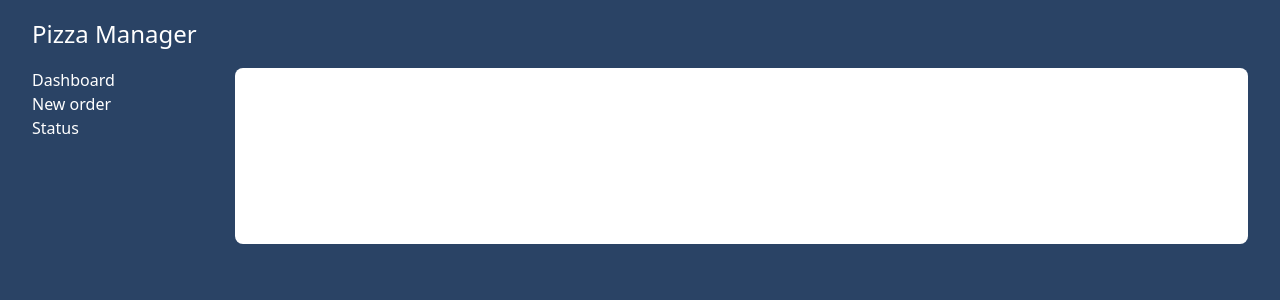
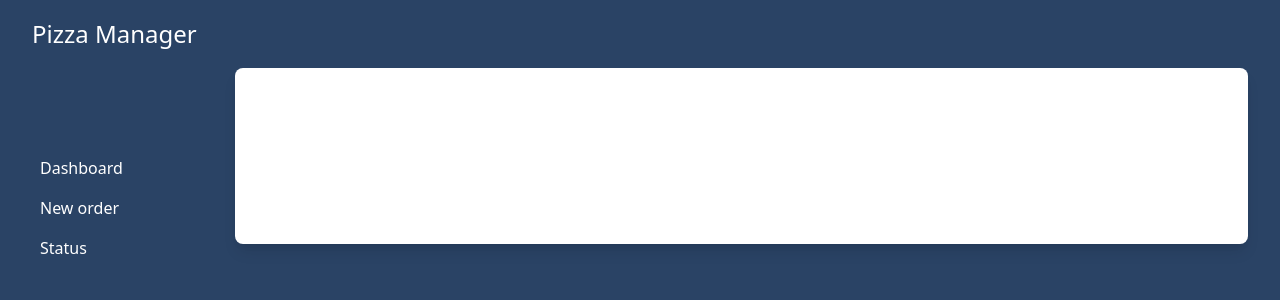
Before and after one commit to tsvetkovamaria/react-typescript-pizza-spa, a React (Create React App) app: page / in a window 1280 px wide. Shown: the top 300 px of the page. Built offline with nearby package versions, Linux system fonts and the light colour scheme; no server answers.

Commit message:
minor ui fixes

```diff
--- a/src/App.tsx
+++ b/src/App.tsx
@@ -18,18 +18,18 @@ function App() {
                         <Link className="text-2xl" to="/">Pizza Manager</Link>
                     </header>
                     <div className="flex justify-between">
-                        <ul className="w-1/6">
-                            <li>
+                        <ul className="w-1/6 pt-20">
+                            <li className="p-2">
                                 <Link to="/">Dashboard</Link>
                             </li>
-                            <li>
+                            <li className="p-2">
                                 <Link to="/new">New order</Link>
                             </li>
-                            <li>
+                            <li className="p-2">
                                 <Link to="/status">Status</Link>
                             </li>
                         </ul>
-                        <div className="text-black bg-white rounded-lg w-5/6 px-12 py-12">
+                        <div className="text-black bg-white rounded-lg w-5/6 px-12 py-12 shadow-lg mb-24">
                             <Switch>
                                 <Route exact path="/">
                                     <DashboardPage />
--- a/src/components/Dashboard.tsx
+++ b/src/components/Dashboard.tsx
@@ -44,7 +44,7 @@ const Dashboard = ({ status, sales, history, report }: NullableProps) => {
                     <div className="flex justify-center">
                         <div>
                             <DeliveryChart
-                                data={ [{value: status.delivered, label: 'Delivered'},{value: status.pending, label: 'Pending'}] }
+                                data={ [{value: status.pending, label: 'Pending'}, {value: status.delivered, label: 'Delivered'}] }
                                 color="#55D1C5"
                             />
                             <span className="text-lg text-gray-800 font-bold">{status.delivered}</span>
@@ -52,7 +52,7 @@ const Dashboard = ({ status, sales, history, report }: NullableProps) => {
                         </div>
                         <div className="ml-10">
                             <DeliveryChart
-                                data={ [{value: status.pending, label: 'Pending'},{value: status.delivered, label: 'Delivered'}] }
+                                data={ [{value: status.delivered, label: 'Delivered'},{value: status.pending, label: 'Pending'}] }
                                 color="#D54A8B"
                             />
                             <span className="text-lg text-gray-800 font-bold">{status.pending}</span>
```
